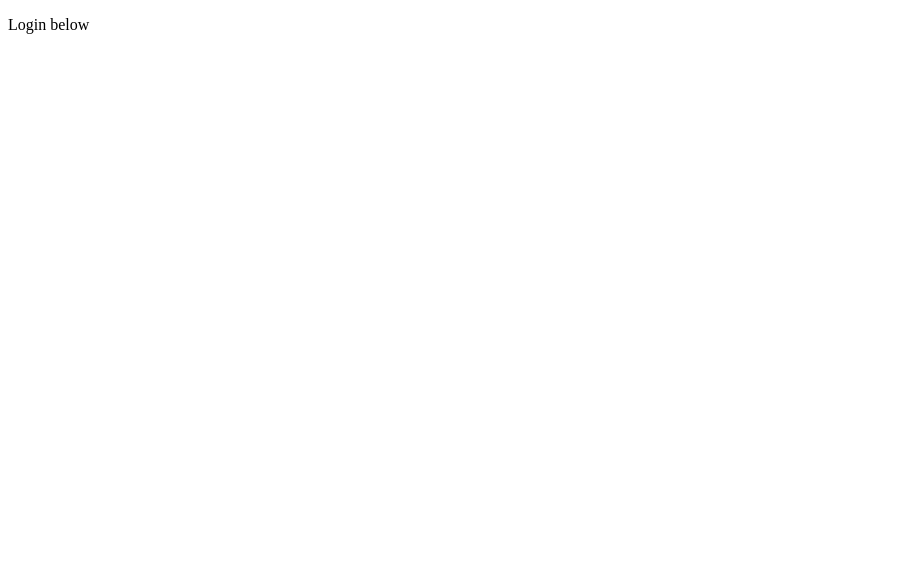
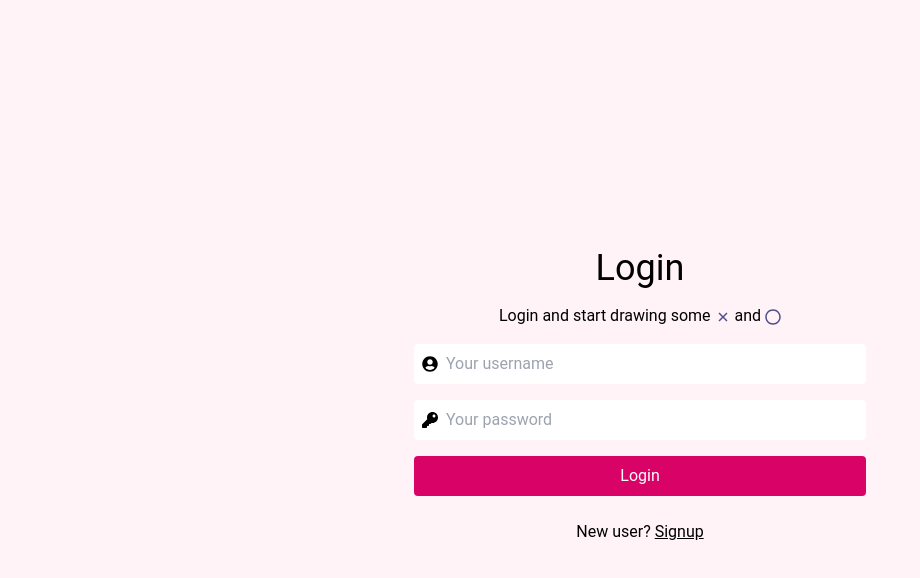
Before and after one commit to tonkec/tictactoe, a React (Vite) app: page /login in a window 1280 px wide. Shown: the top 578 px of the page, without its empty margins (0-920 px from the left). Built offline with nearby package versions, Linux system fonts and the light colour scheme.

Commit message:
feat(login-page) style and add content to login page

```diff
--- a/package.json
+++ b/package.json
@@ -13,6 +13,8 @@
   "dependencies": {
     "react": "^18.3.1",
     "react-dom": "^18.3.1",
+    "react-hook-form": "^7.53.0",
+    "react-icons": "^5.3.0",
     "react-router-dom": "^6.26.2"
   },
   "devDependencies": {
--- a/src/App.css
+++ b/src/App.css
@@ -0,0 +1,10 @@
+@tailwind base;
+@tailwind components;
+@tailwind utilities;
+
+body, html, #root {
+    margin: 0;
+    padding: 0;
+    font-family: 'Roboto', sans-serif;
+    @apply w-full h-full bg-pinkPale;
+}
--- a/src/pages/Login/index.tsx
+++ b/src/pages/Login/index.tsx
@@ -1,3 +1,43 @@
+import { AuthContainer } from "../../ui/auth"
+import { Container } from "../../ui/container"
+import { useForm, SubmitHandler } from "react-hook-form";
+import {  FaUserCircle, FaKey, FaRegCircle } from "react-icons/fa";
+import { buttonClassName, errorClassName, formClassName, inputClassName, inputWrapper, secondButtonClassName } from "./styles"
+import { IoCloseSharp } from "react-icons/io5";
+
+type Inputs = {
+    username: string,
+    password: string
+};
+
 export const Login = () => {
-    return <p>Login below</p>
+    const { register, handleSubmit, formState: { errors } } = useForm<Inputs>();
+    const onSubmit: SubmitHandler<Inputs> = data => console.log(data);
+
+    return <Container>
+        <AuthContainer>
+        <form className={formClassName} onSubmit={handleSubmit(onSubmit)}>
+            <h1 className="text-4xl text-center">Login</h1>
+            <p className="text-center">Login and start drawing some <IoCloseSharp className="inline text-purple" /> and <FaRegCircle className="inline text-purple" /></p>
+                <fieldset>
+                    <div className={inputWrapper}>
+                        <label className="absolute left-2 top-3"><FaUserCircle fontSize="1rem"  /></label>
+                        <input className={inputClassName} {...register("username", { required: true })} placeholder="Your username" />
+                    </div>
+                    {errors.username && <span className={errorClassName}>This field is required</span>}
+                    </fieldset>
+                   <fieldset>
+                    <div className={inputWrapper}>
+                    <label className="absolute left-2 top-3"><FaKey fontSize="1rem"  /></label>
+
+                    <input type="password" className={inputClassName} {...register("password", { required: true })} placeholder="Your password" />
+                    </div>
+                   {errors.password && <span className={errorClassName}>This field is required</span>}
+                </fieldset>
+                <input type="submit" className={buttonClassName} value="Login" />
+                <p className={secondButtonClassName}>New user? <span className="underline">Signup</span></p>
+                </form>
+
+        </AuthContainer>
+    </Container>
 }
--- /dev/null
+++ b/src/pages/Login/styles.tsx
@@ -0,0 +1,6 @@
+export const inputClassName = "pl-8 w-full p-2 rounded focus:outline-none";
+export const buttonClassName = "cursor-pointer flex-1 p-2 bg-pink text-white rounded hover:bg-pinkDark transition duration-200";
+export const formClassName = "flex flex-col md:w-1/2 w-full gap-4 p-6";
+export const errorClassName = "text-red-500";
+export const inputWrapper = "flex items-center gap-1 relative";
+export const secondButtonClassName = "cursor-pointer flex-1 p-2 text-black rounded text-center cursor-pointer";
--- a/src/routes/guards/AuthGuard.tsx
+++ b/src/routes/guards/AuthGuard.tsx
@@ -1,5 +1,4 @@
 import { Navigate } from "react-router-dom";
-
 
 interface IAuthGuardProps {
     children: React.ReactNode;
--- /dev/null
+++ b/src/ui/auth/index.tsx
@@ -0,0 +1,9 @@
+interface IAuthContainerProps {
+    children: React.ReactNode;
+}
+
+export const AuthContainer = ({children}: IAuthContainerProps) => {
+    return (
+        <div className="flex h-full justify-center items-center">{children}</div>
+    );
+}
--- a/src/ui/container/index.tsx
+++ b/src/ui/container/index.tsx
@@ -2,4 +2,4 @@ interface IContainerProps {
     children: React.ReactNode;
 }
 
-export const Container = ({ children }: IContainerProps) => <div className="max-w-[1000px]">{children}</div>
+export const Container = ({ children }: IContainerProps) => <div className="max-w-[1000px] mx-auto h-full">{children}</div>
--- a/tailwind.config.js
+++ b/tailwind.config.js
@@ -1,11 +1,21 @@
 /** @type {import('tailwindcss').Config} */
 export default {
-  content: [],
+  content: [
+    "./index.html",
+    "./src/**/*.{js,ts,jsx,tsx}",
+  ],
   theme: {
     extend: {
       colors: {
-        'primary': '#CC59D2',
-        'secondary': '#FFF3F0',
+        'pink': '#D90368',
+        'yellow': '#FFD400',
+        "gray": "#EADEDA",
+        "white": "#ffffff",
+        "pinkPale": "#fff3f8",
+        "pinkDark": "#b70459",
+        "blackDark": "#292929",
+        "blue": "#2f4f75",
+        "purple": "#4e4f8c",
       },
     },
   },
```
Also changed, not shown: 2 other files (tests, documents, lock files or other folders).
